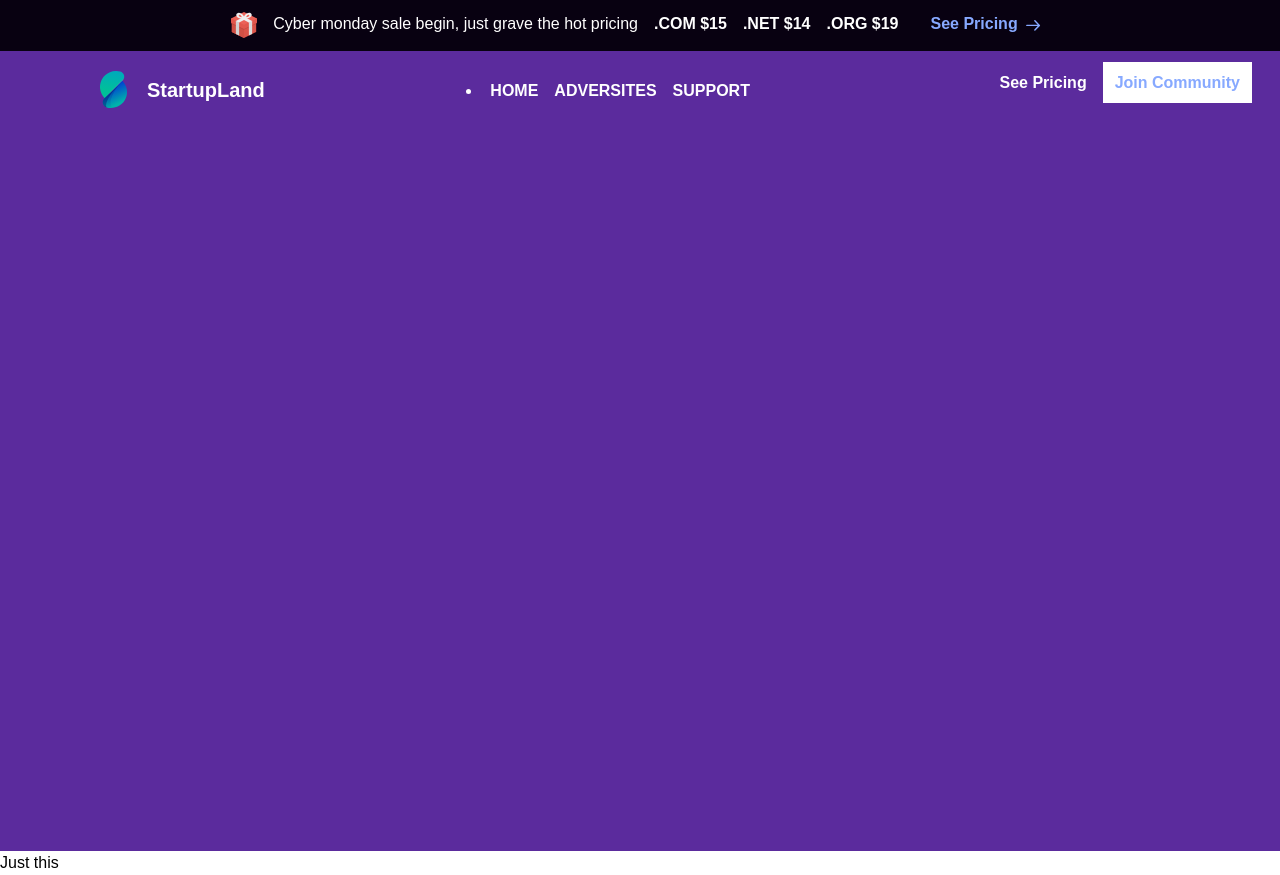
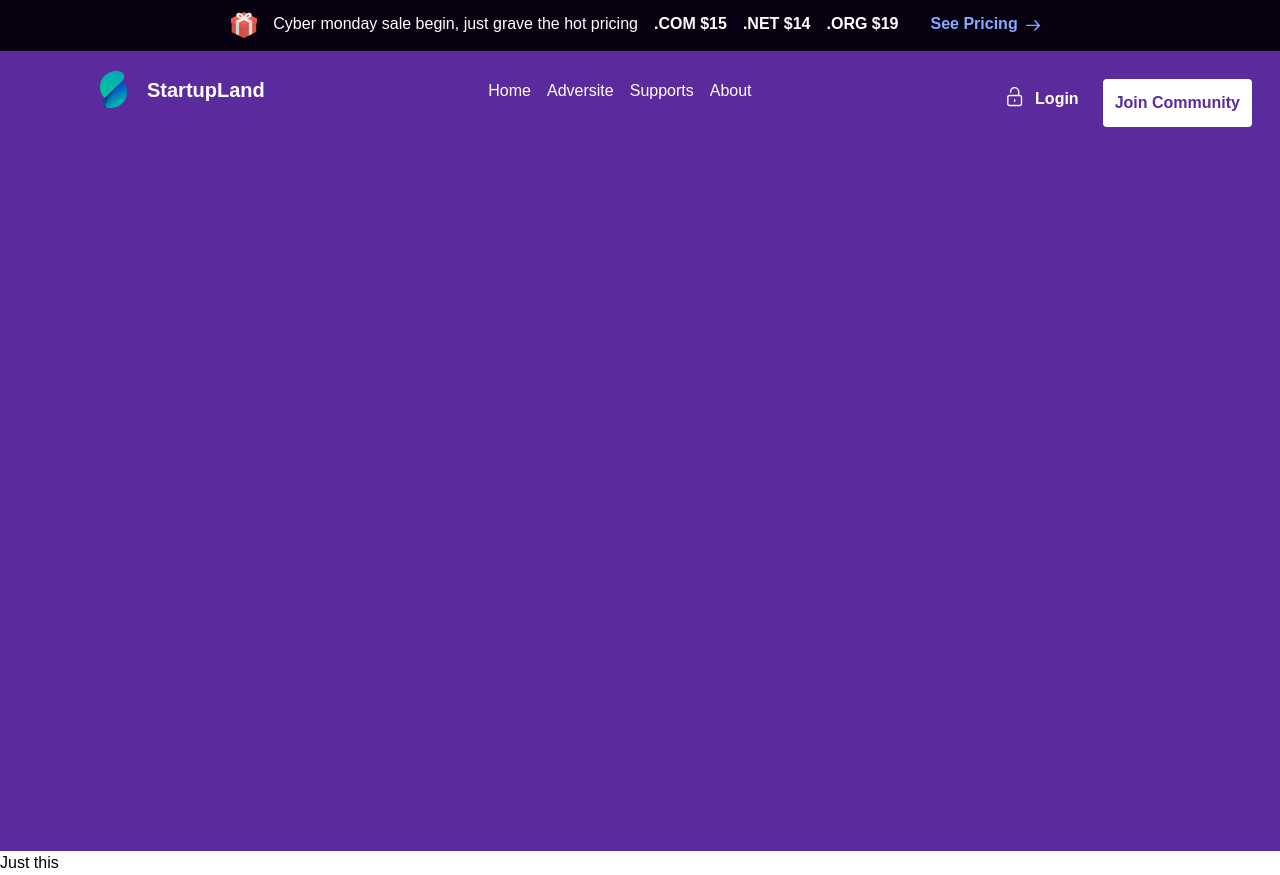
Before and after one commit to FroCode/StartupLand, a React (Create React App) app in the folder my-app/: page / in a window 1280 px wide. Built offline with nearby package versions, Linux system fonts and the light colour scheme.

Commit message:
Finish NavBar

```diff
--- a/my-app/src/Assets/icons/index.js
+++ b/my-app/src/Assets/icons/index.js
@@ -130,3 +130,8 @@ xmlns="http://www.w3.org/2000/svg"
   </radialGradient>
 </defs>
 </svg>
+
+export const lock = <svg width="16" height="20" viewBox="0 0 16 20" fill="none" xmlns="http://www.w3.org/2000/svg">
+<path d="M15.1562 16.8931V10.082C15.1562 8.85246 14.1531 7.84934 12.9236 7.84934H12.3616V4.70726C12.3616 2.11163 10.2499 0 7.6543 0C5.05867 0 2.95094 2.11553 2.95094 4.70726V5.2498C2.95094 5.62061 3.25149 5.91725 3.61839 5.91725C3.98529 5.91725 4.28974 5.61671 4.28974 5.2498V4.70726C4.28974 2.84934 5.80028 1.3388 7.6582 1.3388C9.51613 1.3388 11.0267 2.84934 11.0267 4.70726V7.84934H2.38888C1.15937 7.84934 0.15625 8.84855 0.15625 10.082V16.8931C0.15625 18.1226 1.15937 19.1257 2.38888 19.1257H12.9275C14.157 19.1218 15.1562 18.1226 15.1562 16.8931ZM1.49895 16.8931V10.082C1.49895 9.59016 1.90098 9.18813 2.39278 9.18813H12.9275C13.4193 9.18813 13.8214 9.59016 13.8214 10.082V16.8931C13.8214 17.3849 13.4193 17.7869 12.9275 17.7869H2.38888C1.89708 17.783 1.49895 17.3849 1.49895 16.8931Z" fill="white"/>
+<path d="M7.65707 11.9907C7.28626 11.9907 6.98572 12.2913 6.98572 12.6582V14.3873C6.98572 14.7581 7.28626 15.0547 7.65707 15.0547C8.02787 15.0547 8.32452 14.7542 8.32452 14.3873V12.6582C8.32452 12.2913 8.02787 11.9907 7.65707 11.9907Z" fill="white"/>
+</svg>
--- a/my-app/src/Components/NavBar.jsx
+++ b/my-app/src/Components/NavBar.jsx
@@ -1,21 +1,22 @@
 import React from 'react'
-import { logo } from '../Assets/icons'
+import { lock, logo } from '../Assets/icons'
 function NavBar() {
     return (
         <div className=''>
             <div className="NavBar flex text-white p-5">
 
                 <div className="logo flex ml-20">{logo} <h2 className='mt-1 ml-5 text-[20px]	font-bold'>StartupLand</h2></div>
-                <div className="list-item shrink w- h-1 ml-auto">
-                <ul className='flex m-2 list-none '>
-                    <li className='mr-4 font-semibold list-none '>HOME  </li>
-                    <li className='mr-4 font-semibold'>ADVERSITES </li>
-                    <li className='mr-4 font-semibold'>SUPPORT</li>
+                <div className="shrink w- h-1 ml-auto">
+                <ul className='flex m-2 list-none'>
+                    <li className='mr-4  list-none '>Home  </li>
+                    <li className='mr-4 '>Adversite </li>
+                    <li className='mr-4 '>Supports</li>
+                    <li className='mr-4 '>About</li>
                 </ul>
                 </div>
-                <div className="left-login ml-auto">
-                <a className='m-2 font-bold'>See Pricing</a>
-                <a className='m-2  bg-white p-3 text-[#87A9FF] font-bold'>Join Community</a>
+                <div className="left-login flex ml-auto">
+                <a className='m-2 font-bold flex p-2 text-base	'> <i className='mr-3 '>{lock}</i> Login</a>
+                <a className='m-2  bg-white p-3 text-[#5B2B9D] rounded font-bold'>Join Community</a>
                 </div>
             </div>
         </div>
```
